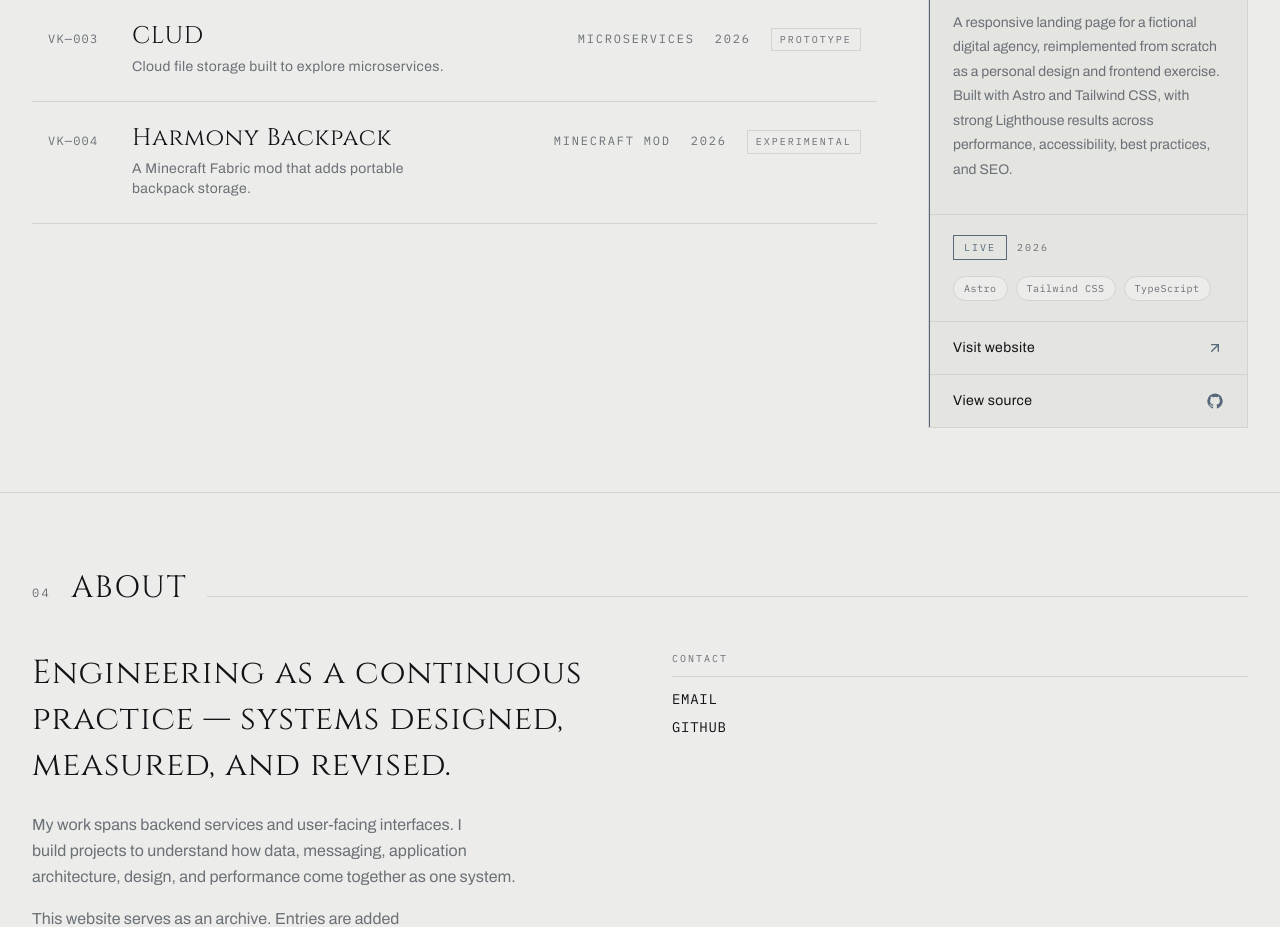
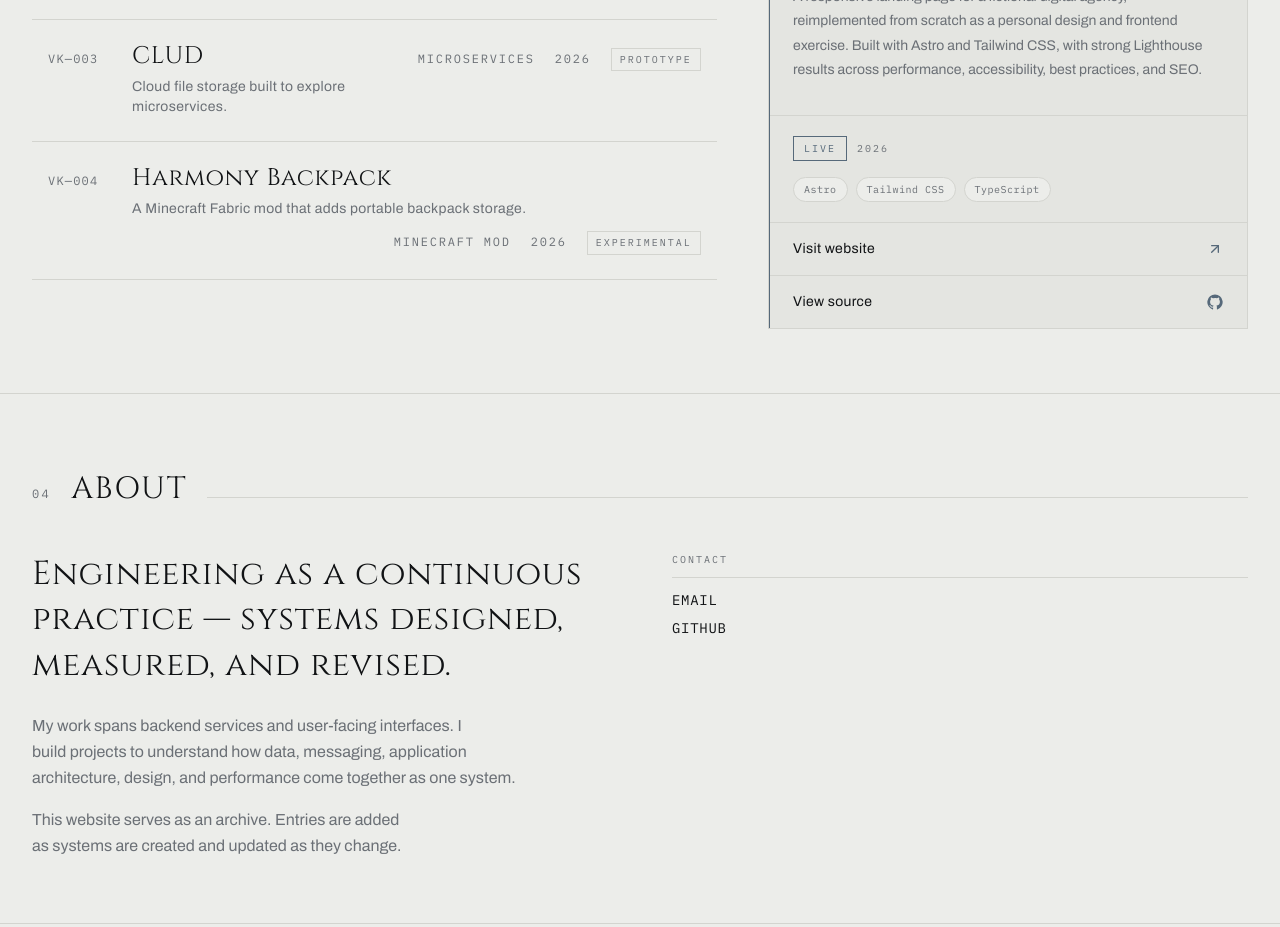
Before and after one commit to hexlabelposition/personal-archive, a Next.js app: page / in a window 1280 px wide. Shown: the part 1220-2147 px from the top of the page. Built offline with nearby package versions, Linux system fonts and the light colour scheme.

Commit message:
feat: adjust work column width

```diff
--- a/src/views/home/ui/work-section.tsx
+++ b/src/views/home/ui/work-section.tsx
@@ -21,7 +21,7 @@ export function WorkSection() {
       <Tabs.Root
         defaultValue={projects[0]?.id}
         orientation="vertical"
-        className="grid items-start gap-[clamp(28px,4vw,64px)] lg:grid-cols-[minmax(0,1fr)_320px]"
+        className="grid items-start gap-[clamp(28px,4vw,64px)] lg:grid-cols-[minmax(0,1fr)_480px]"
       >
         <Tabs.List
           aria-label="Selected projects"
```
